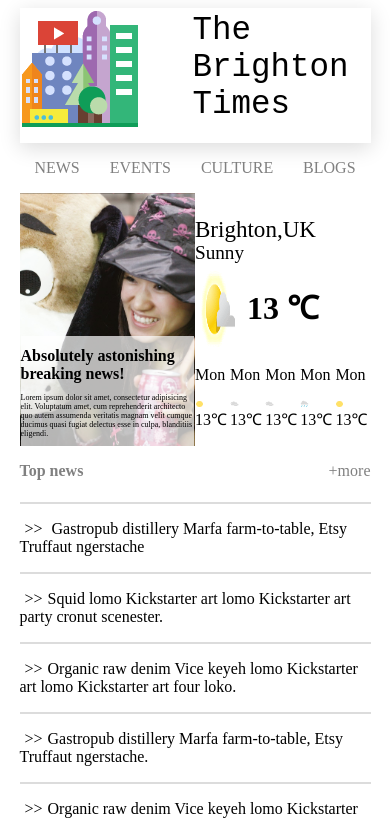
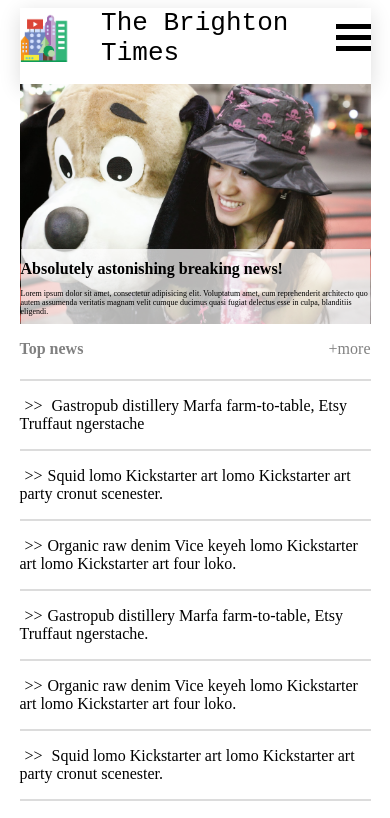
Before and after one commit to kishan-mund/responsive-news-website-kishan-mund, a plain HTML site: page index.html in a window 390 px wide. Shown: the top 818 px of the page. Drawn offline with Linux system fonts and the light colour scheme.

Commit message:
Mobile-design-completed

```diff
--- a/css/styles.css
+++ b/css/styles.css
@@ -29,13 +29,14 @@ td {
     display: flex;
     width: auto;
     justify-content: center;
-    padding-left: 50px;
+    padding-left: 1em;
 
 }
 
 .img-logo {
     display: flex;
     width: auto;
+    height: 1.5em;
 }
 
 .header-box {
@@ -124,7 +125,8 @@ td {
     width: 100%;
     display: flex;
 }
-.table-header1{
+
+.table-header1 {
     width: 100%;
     display: flex;
 }
@@ -190,9 +192,10 @@ th {
     padding: 10px 0;
 }
 
-.weather-box-div-tab{
+.weather-box-div-tab {
     display: none;
 }
+
 footer {
     justify-content: space-around;
     display: flex;
@@ -212,28 +215,86 @@ footer {
     .weather-box-div {
         display: none;
     }
-    .img-news{
+
+    .img-news {
         width: 50%;
         min-height: 0%;
     }
-    .weather-box-div-tab{
+
+    .weather-box-div-tab {
         width: 50%;
         display: inline-block;
     }
-    .news-weather-box{
+
+    .news-weather-box {
         display: flex;
     }
-    .img-details{
+
+    .img-details {
         font-size: .5em;
         height: auto;
     }
-    .header-box{
+
+    .header-box {
         font-size: 2.5em;
     }
-    .table-header{
+
+    .table-header {
         background-color: aqua;
     }
-    .table-header1{
+
+    .table-header1 {
         background-color: gainsboro;
     }
 }
+
+@media only screen and (max-width:600px) {
+    .nav-box {
+        display: none;
+    }
+
+    .table-header {
+        background-color: aqua;
+    }
+
+    .table-header1 {
+        background-color: gainsboro;
+    }
+
+    .weather-box-div {
+        display: block;
+    }
+
+    .img-news {
+        width: 100%;
+        min-height: 0%;
+    }
+
+    .weather-box-div-tab {
+        display: none;
+    }
+
+    .img-details {
+        font-size: .5em;
+    }
+
+    .news-weather-box {
+        height: 15em;
+        display: flex;
+    }
+
+    .header-box {
+        font-size: 2.0em;
+    }
+
+    .header-menu {
+        width: 35px;
+        height: 5px;
+        background-color: black;
+        margin: 6px 0;
+
+    }
+    .header-box{
+        justify-content: space-between;
+    }
+}
--- a/index.html
+++ b/index.html
@@ -20,6 +20,11 @@
                 <div class="div-logo1">
                     <div class="div-title">The Brighton Times </div>
                 </div>
+            </div>
+            <div class="header-menu-box">
+                <div class="header-menu"></div>
+                <div class="header-menu"></div>
+                <div class="header-menu"></div>
             </div>
         </div>
     </header>
```
